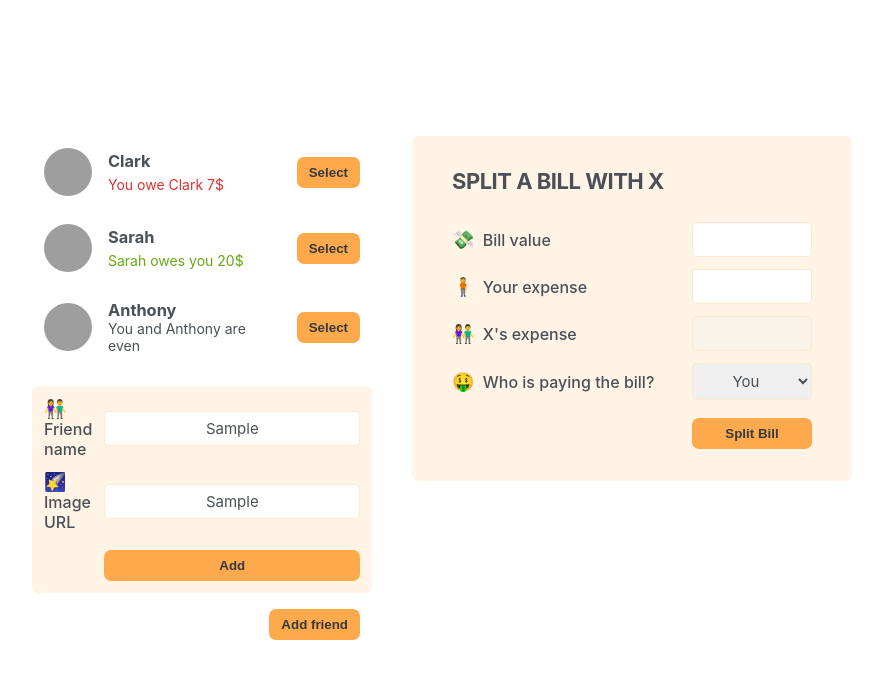
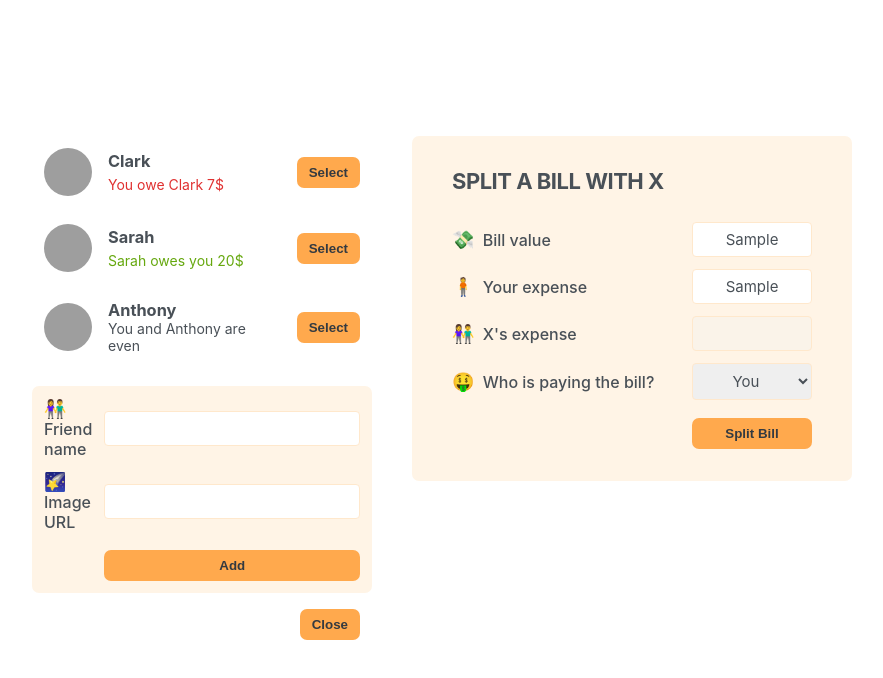
Before and after one commit to ExuLu/Eat-N-Split, a React (Create React App) app: page / in a window 1280 px wide. Both pictures are taken after typing "Sample", "Sample" into the empty fields and a click on the button "Add friend". Shown: the top 678 px of the page, without its empty margins (198-1081 px from the left). Built offline with nearby package versions, Linux system fonts and the light colour scheme; grey boxes are pictures that could not be loaded.

Commit message:
add state showAddFriend and controlled values

```diff
--- a/src/App.js
+++ b/src/App.js
@@ -1,12 +1,29 @@
+import { useState } from 'react';
 import { initialFriends } from './data';
 
+function Button({ children, onClick }) {
+  return (
+    <button onClick={onClick} className='button'>
+      {children}
+    </button>
+  );
+}
+
 export default function App() {
+  const [showAddFriend, setShowAddFriend] = useState(false);
+
+  function handleShowAddFriend() {
+    setShowAddFriend((show) => !show);
+  }
+
   return (
     <div className='app'>
       <div className='sidebar'>
         <FriendsList />
-        <FormAddFriend />
-        <Button>Add friend</Button>
+        {showAddFriend && <FormAddFriend />}
+        <Button onClick={handleShowAddFriend}>
+          {showAddFriend ? 'Close' : 'Add friend'}
+        </Button>
       </div>
       <FormSplitBill />
     </div>
@@ -47,20 +64,25 @@ function Friend({ friend }) {
   );
 }
 
-function Button({ children }) {
-  return <button className='button'>{children}</button>;
-}
+function FormAddFriend() {
+  const [name, setName] = useState('');
+  const [img, setImg] = useState('');
 
-function FormAddFriend() {
+  function handleAddFriend() {}
+
   return (
     <form className='form-add-friend'>
       <label>👫 Friend name</label>
-      <input type='text' />
+      <input
+        value={name}
+        onChange={(e) => setName(e.target.value)}
+        type='text'
+      />
 
       <label>🌠 Image URL</label>
-      <input type='text' />
+      <input value={img} onChange={(e) => setImg(e.target.value)} type='text' />
 
-      <Button>Add</Button>
+      <Button onClick={handleAddFriend}>Add</Button>
     </form>
   );
 }
```
